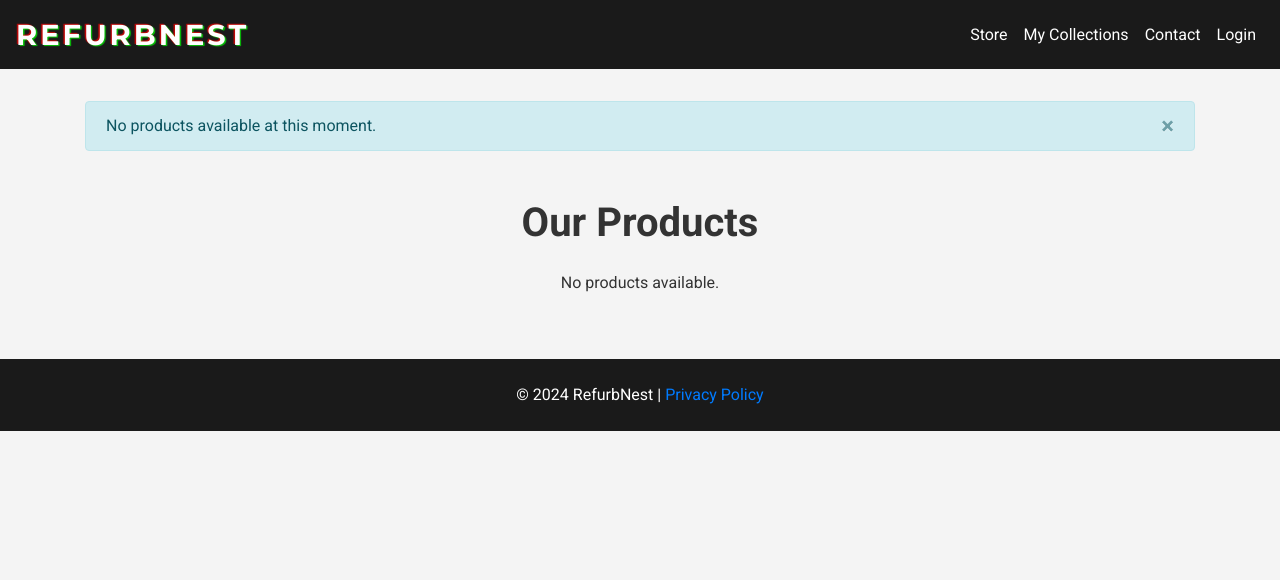
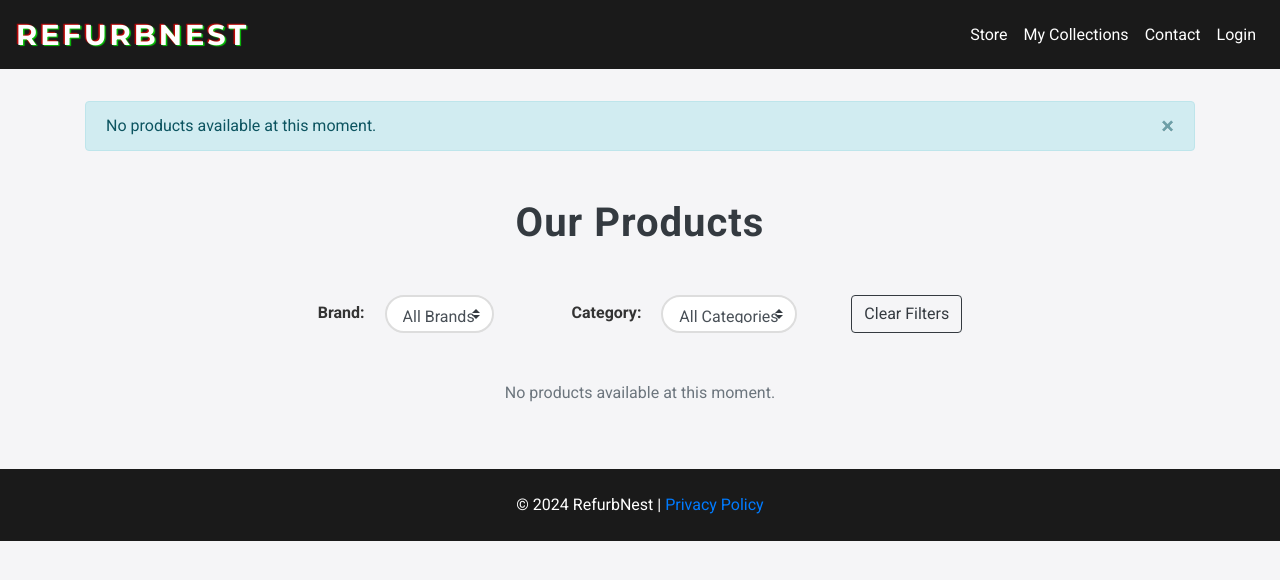
Before and after one commit to Afuyah/Refurbnest, a Flask app: page /products in a window 1280 px wide. Shown: the top 580 px of the page. Run offline with Flask 3, Linux system fonts and the light colour scheme; data that the repository does not hold is empty; some libraries are stand-ins or nearby versions.

Commit message:
Update list_products.html

```diff
--- a/app/templates/main/list_products.html
+++ b/app/templates/main/list_products.html
@@ -3,33 +3,66 @@
 {% block title %} Products {% endblock %}
 
 {% block content %}
-<div class="container mt-5">
-    <h1 class="text-center font-weight-bold mb-4">Our Products</h1>
+<div class="container-fluid mt-5">
+    <h1 class="font-weight-bold text-center text-dark mb-5">Our Products</h1>
 
-    <div class="row">
+    <!-- Filter Section -->
+    <div class="filter-section mb-5 text-center">
+        <div class="row justify-content-center">
+            <div class="col-auto">
+                <label for="brand-filter" class="mr-3 font-weight-bold">Brand:</label>
+                <select id="brand-filter" class="custom-select w-auto" aria-label="Filter by Brand" onchange="filterProducts()">
+                    <option value="">All Brands</option>
+                    {% for brand in brands %}
+                    <option value="{{ brand.id }}" {% if request.args.get('brand') == brand.id|string %}selected{% endif %}>{{ brand.name }}</option>
+                    {% endfor %}
+                </select>
+            </div>
+
+            <div class="col-auto">
+                <label for="category-filter" class="ml-5 mr-3 font-weight-bold">Category:</label>
+                <select id="category-filter" class="custom-select w-auto" aria-label="Filter by Category" onchange="filterProducts()">
+                    <option value="">All Categories</option>
+                    {% for category in categories %}
+                    <option value="{{ category.id }}" {% if request.args.get('category') == category.id|string %}selected{% endif %}>{{ category.name }}</option>
+                    {% endfor %}
+                </select>
+            </div>
+
+            <div class="col-auto">
+                <button onclick="resetFilters()" class="btn btn-outline-dark ml-4">Clear Filters</button>
+            </div>
+        </div>
+    </div>
+
+    <!-- Product Grid -->
+    <div class="row" id="product-list">
         {% for product in products %}
-        <div class="col-12 mb-4 product-card">
-            <div class="card flex-row">
-                <div class="card-img-wrapper">
-                    <img data-src="{{ url_for('static', filename= product.image_url) }}" class="card-img-left lazy-load" alt="{{ product.name }}">
+        <div class="col-lg-4 col-md-6 mb-4 product-item" data-brand="{{ product.brand_id }}" data-category="{{ product.category_id }}">
+            <div class="card border-0 shadow-sm">
+                <div class="img-container">
+                    <img data-src="{{ url_for('static', filename= product.image_url) }}" class="card-img-top lazy-load" alt="{{ product.name }}">
+
+                    <!-- Minimalist Hover Effect with Subtle Button -->
+                    <div class="img-overlay">
+                        <a href="{{ url_for('main.view_product', product_id=product.id) }}" class="btn btn-dark btn-view">View</a>
+                    </div>
                 </div>
-                <div class="card-body">
+
+                <div class="card-body text-center">
                     <h5 class="card-title font-weight-bold">{{ product.name }}</h5>
-                    <p class="card-text text-muted">{{ product.description }}</p>
-                    <p class="price font-weight-bold">Ksh{{ product.price }}</p>
-                    <ul class="product-details text-muted">
-                        <li><strong>Cal:</strong> {{ product.calories }}</li>
-                        <li><strong>Protein:</strong> {{ product.protein }}g</li>
-                        <li><strong>Carbs:</strong> {{ product.carbs }}g</li>
-                        <li><strong>Fat:</strong> {{ product.fat }}g</li>
-                    </ul>
-                    <a href="{{ url_for('main.view_product', product_id=product.id) }}" class="btn btn-dark">View Product</a>
+                    <p class="card-text text-muted">Ksh{{ product.price }}</p>
+
+                    <form method="POST" action="{{ url_for('main.add_to_wishlist', product_id=product.id) }}">
+                        {{ form.csrf_token }}
+                        <button type="submit" class="btn btn-outline-dark w-100 custom-btn">Add to Wishlist</button>
+                    </form>
                 </div>
             </div>
         </div>
         {% else %}
         <div class="col-12">
-            <p class="text-center">No products available.</p>
+            <p class="text-center text-muted">No products available at this moment.</p>
         </div>
         {% endfor %}
     </div>
@@ -37,69 +70,204 @@
 
 <!-- Custom Styles -->
 <style>
+    body {
+        background-color: #f5f5f7;
+        font-family: 'Roboto', sans-serif;
+    }
+
+    h1 {
+        font-size: 2.5rem;
+        letter-spacing: 1px;
+        color: #1a1a1a;
+        transition: color 0.3s;
+    }
+
+    h1:hover {
+        color: #007bff;
+    }
+
+    .filter-section {
+        margin: 20px 0; /* Adjust spacing as needed */
+    }
+
+    .custom-select {
+        border-radius: 5px; /* Rounded corners for selects */
+    }
+
+    @media (max-width: 576px) {
+        .filter-section {
+            flex-direction: column; /* Stack on small screens */
+        }
+
+        .filter-section .col-auto {
+            margin-bottom: 10px; /* Space between stacked items */
+        }
+
+        .filter-section label {
+            margin-bottom: 5px; /* Space between label and select */
+        }
+    }
+
+    /* Custom Select Styling */
+    .custom-select {
+        padding: 0.5rem 1rem;
+        font-size: 1rem;
+        border-radius: 50px;
+        border: 2px solid #ddd;
+        transition: border-color 0.3s ease;
+    }
+
+    .custom-select:hover {
+        border-color: #bbb;
+    }
+
+    /* Card Styling */
     .card {
-        border: 1px solid #ddd;
-        border-radius: 10px;
-        transition: box-shadow 0.3s;
-        background-color: white;
+        border-radius: 16px;
+        transition: transform 0.4s ease, box-shadow 0.4s ease;
+        background-color: #ffffff;
+        overflow: hidden; /* Ensure content does not overflow */
     }
 
     .card:hover {
-        box-shadow: 0 8px 16px rgba(0, 0, 0, 0.1);
+        transform: translateY(-5px);
+        box-shadow: 0 10px 20px rgba(0, 0, 0, 0.1);
     }
 
-    .card-img-wrapper {
-        flex: 0 0 40%;
-        padding: 15px;
+    /* Image Container & Hover Effect */
+    .img-container {
+        overflow: hidden;
+        height: 250px; /* Adjust height for better responsiveness */
+        position: relative;
+        background: #f1f1f1;
     }
 
-    .card-img-left {
-        max-width: 100%;
-        height: auto;
-        border-radius: 10px;
+    .img-container img {
+        width: 100%;
+        height: 100%;
+        object-fit: cover;
+        transition: transform 0.3s ease, opacity 0.3s ease;
     }
 
-    .card-body {
-        flex: 1;
-        padding: 15px;
+    .img-container:hover img {
+        transform: scale(1.1);
+        opacity: 0.85;
     }
 
-    .product-details {
-        list-style: none;
-        padding: 0;
+    .img-overlay {
+        position: absolute;
+        top: 0;
+        left: 0;
+        right: 0;
+        bottom: 0;
+        background-color: rgba(0, 0, 0, 0.4);
+        opacity: 0;
+        display: flex;
+        justify-content: center;
+        align-items: center;
+        transition: opacity 0.3s ease;
     }
 
-    .product-details li {
-        display: inline-block;
-        margin-right: 15px;
+    .img-container:hover .img-overlay {
+        opacity: 1;
     }
 
-    .price {
-        font-size: 1.5rem;
-        color: #28a745;
+    .btn-view {
+        background-color: #333;
+        padding: 0.5rem 1.5rem;
+        border-radius: 50px;
+        color: #fff;
+        transition: background-color 0.3s;
     }
 
-    @media (max-width: 768px) {
-        .card {
-            flex-direction: column;
-            text-align: center;
+    .btn-view:hover {
+        background-color: #000;
+    }
+
+    /* Custom Button */
+    .custom-btn {
+        font-size: 0.9rem;
+        padding: 0.5rem;
+        border-radius: 50px;
+        transition: background-color 0.3s, transform 0.3s;
+    }
+
+    .custom-btn:hover {
+        background-color: #000;
+        color: #fff;
+        transform: translateY(-3px);
+    }
+
+    /* Lazy Load Styles */
+    .lazy-load {
+        opacity: 0;
+        transition: opacity 0.3s ease-in-out;
+    }
+
+    .lazy-load.loaded {
+        opacity: 1;
+    }
+
+    /* Responsive Adjustments */
+    @media (min-width: 576px) {
+        .img-container {
+            height: 300px; /* Increase image height on medium screens */
         }
+    }
 
-        .card-img-wrapper {
-            flex: 0 0 auto;
-            width: 100%;
-            padding: 0;
-        }
-
-        .card-img-left {
-            max-width: 100%;
-            height: auto;
-        }
-
-        .card-body {
-            padding: 15px;
+    @media (min-width: 768px) {
+        .img-container {
+            height: 350px; /* Further increase image height on large screens */
         }
     }
 </style>
 
+<!-- Lazy Load and Filter Script -->
+<script>
+    // Lazy Load Images
+    document.addEventListener('DOMContentLoaded', function () {
+        const lazyImages = document.querySelectorAll('.lazy-load');
+
+        const lazyLoadObserver = new IntersectionObserver((entries, observer) => {
+            entries.forEach(entry => {
+                if (entry.isIntersecting) {
+                    const img = entry.target;
+                    img.src = img.getAttribute('data-src');
+                    img.classList.add('loaded');
+                    observer.unobserve(img);
+                }
+            });
+        });
+
+        lazyImages.forEach(image => {
+            lazyLoadObserver.observe(image);
+        });
+    });
+
+    // Filter Products
+    function filterProducts() {
+        const brandFilter = document.getElementById('brand-filter').value;
+        const categoryFilter = document.getElementById('category-filter').value;
+
+        // Build the URL with query parameters
+        const baseUrl = window.location.pathname;
+        const params = new URLSearchParams();
+
+        if (brandFilter) params.append('brand', brandFilter);
+        if (categoryFilter) params.append('category', categoryFilter);
+
+        // Redirect to the new URL with filters applied
+        window.location.href = `${baseUrl}?${params.toString()}`;
+    }
+
+    // Reset Filters
+    function resetFilters() {
+        document.getElementById('brand-filter').value = '';
+        document.getElementById('category-filter').value = '';
+
+        // Redirect to the base products URL without any query parameters
+        window.location.href = window.location.pathname;
+    }
+</script>
+
 {% endblock %}
```
